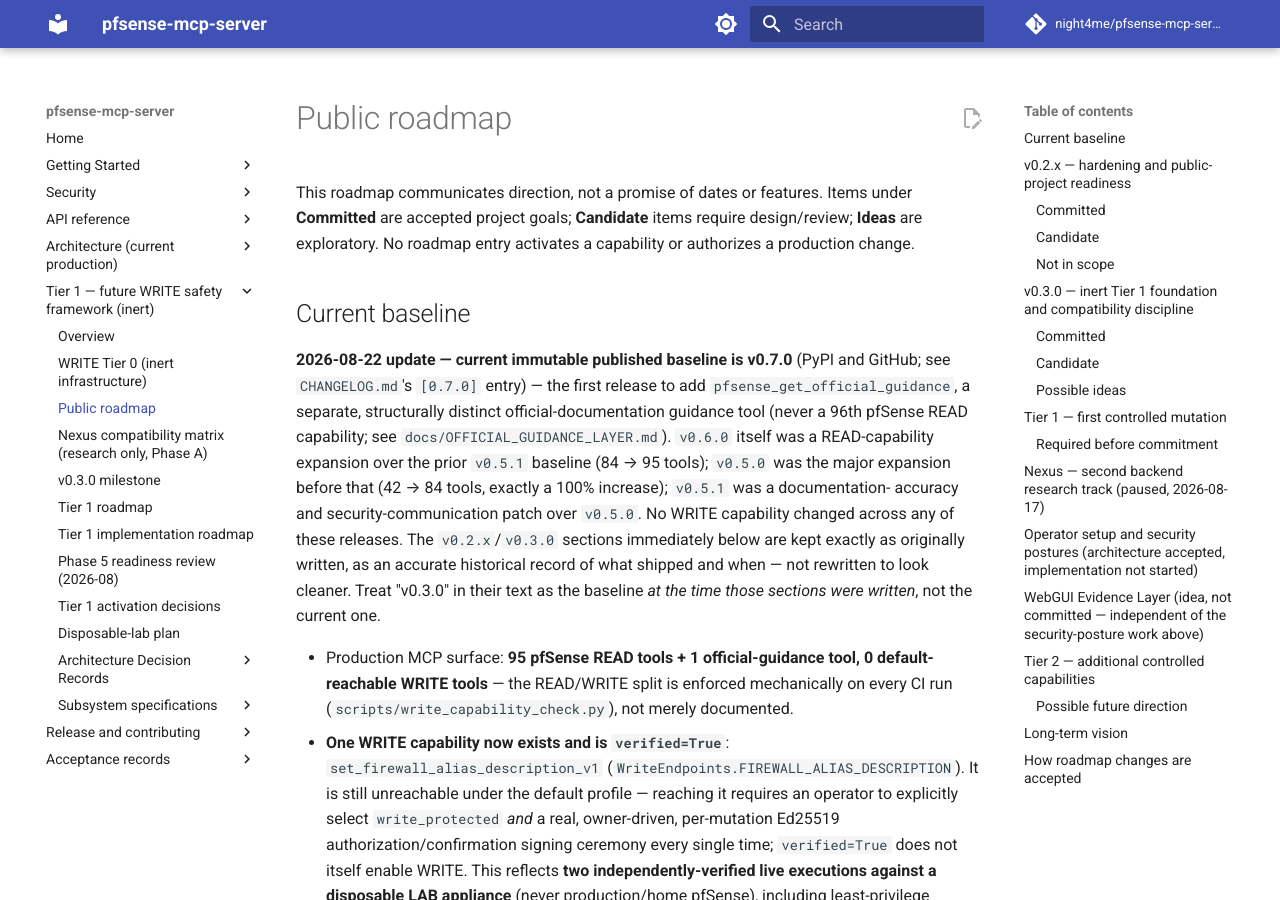
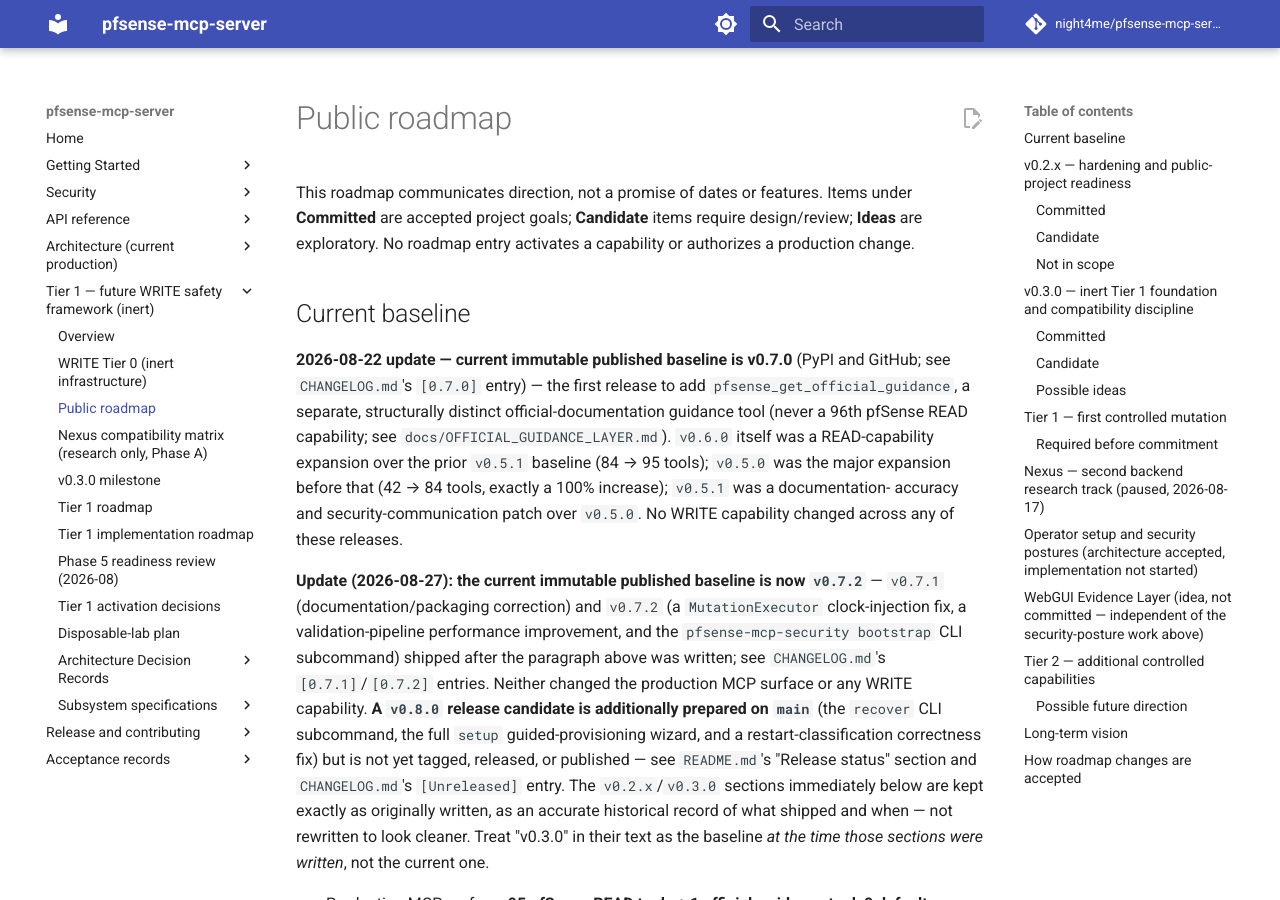
Before and after one commit to night4me/pfsense-mcp-server, an MkDocs documentation site: the page built from docs/ROADMAP.md, in a window 1280 px wide and 900 px high. Built offline with MkDocs 1.6.1 and Material for MkDocs 9.7.7, drawn with Linux system fonts in a browser that asks for light colours; comment, search, counter and statistics services are not loaded.

Commit message:
chore(release): prepare v0.8.0 release candidate
Bumps pyproject.toml to 0.8.0 (recover, setup/setup apply/setup
write-client-config, and the bootstrap restart-classification fix
shipped since v0.7.2's tag) and regenerates the public MCP contract
snapshot at the new version -- byte-identical to v0.7.2's own snapshot,
confirming no MCP capability change. Updates the two comments/scripts
whose text is scoped "through vX.Y.Z" (write_allow_list_check.py,
public_contract.py's SNAPSHOT path) and the one test fixture whose
synthetic filenames encode a hardcoded version
(test_artifact_manifest.py). Reconciles release-facing docs: README's
"Release status" section and docs/ROADMAP.md's "Current baseline"
paragraph (independently found stale -- it still said v0.7.0 -- while
verifying current claims) both now describe the v0.8.0 candidate
without claiming it is published; the old v0.7.2 baseline claim is left
untouched since it remains literally true until actual publication.

This is release PREPARATION only. scripts/release_state_check.py (and
the test asserting its current-repo result) is deliberately left
failing: it exists specifically to prove the current pyproject version
has ALREADY been published (docs/ACCEPTANCE_v{version}.md exists,
CHANGELOG has the dated heading, README claims the immutable-baseline
+ PyPI-published status) -- v0.8.0 has none of that yet, by design,
since no tag/release/PyPI upload has been created. Forcing that check
to pass would require fabricating exactly the false "already published"
claim this task explicitly forbids. make validate/min-deps-check both
otherwise pass in full (4636 passed, 1 known/expected failure, 42
skipped); make package-check, twine check --strict, and
reproducible-build all pass cleanly against the new 0.8.0 artifacts.

No tag, no GitHub Release, no PyPI upload. See
reports-ai/V0_8_0_RELEASE_PREPARATION_2026-08-27.md for the full
15-phase preparation record.

Co-Authored-By: Claude Sonnet 5 <noreply@anthropic.com>
Claude-Session: https://claude.ai/code/session_01FctdZTKqbZoKYt8YY5TmzW

```diff
--- a/docs/ROADMAP.md
+++ b/docs/ROADMAP.md
@@ -16,7 +16,20 @@ structurally distinct official-documentation guidance tool (never a
 baseline (84 → 95 tools); `v0.5.0` was the major expansion before that
 (42 → 84 tools, exactly a 100% increase); `v0.5.1` was a documentation-
 accuracy and security-communication patch over `v0.5.0`. No WRITE
-capability changed across any of these releases. The `v0.2.x`/`v0.3.0`
+capability changed across any of these releases.
+
+**Update (2026-08-27): the current immutable published baseline is now
+`v0.7.2`** — `v0.7.1` (documentation/packaging correction) and `v0.7.2`
+(a `MutationExecutor` clock-injection fix, a validation-pipeline
+performance improvement, and the `pfsense-mcp-security bootstrap` CLI
+subcommand) shipped after the paragraph above was written; see
+`CHANGELOG.md`'s `[0.7.1]`/`[0.7.2]` entries. Neither changed the
+production MCP surface or any WRITE capability. **A `v0.8.0` release
+candidate is additionally prepared on `main`** (the `recover` CLI
+subcommand, the full `setup` guided-provisioning wizard, and a
+restart-classification correctness fix) but is not yet tagged,
+released, or published — see `README.md`'s "Release status" section
+and `CHANGELOG.md`'s `[Unreleased]` entry. The `v0.2.x`/`v0.3.0`
 sections immediately below are kept exactly as originally written, as
 an accurate historical record of what shipped and when — not rewritten
 to look cleaner. Treat "v0.3.0" in their text as the baseline *at the
--- a/pyproject.toml
+++ b/pyproject.toml
@@ -1,6 +1,6 @@
 [project]
 name = "pfsense-mcp-server"
-version = "0.7.2"
+version = "0.8.0"
 description = "Security-focused local MCP server exposing strongly typed READ tools for pfSense."
 readme = "README.md"
 license = "MIT"
```
Also changed, not shown: README.md (+12 -0 lines), 4 other files.
